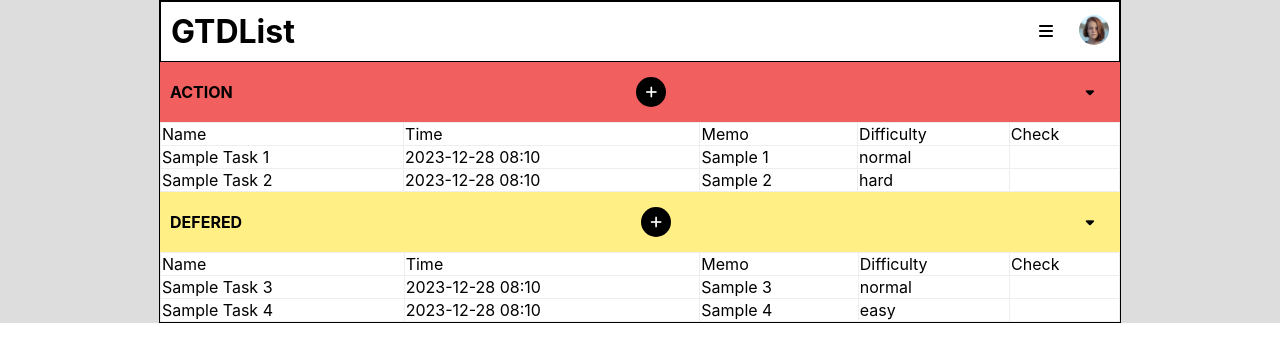
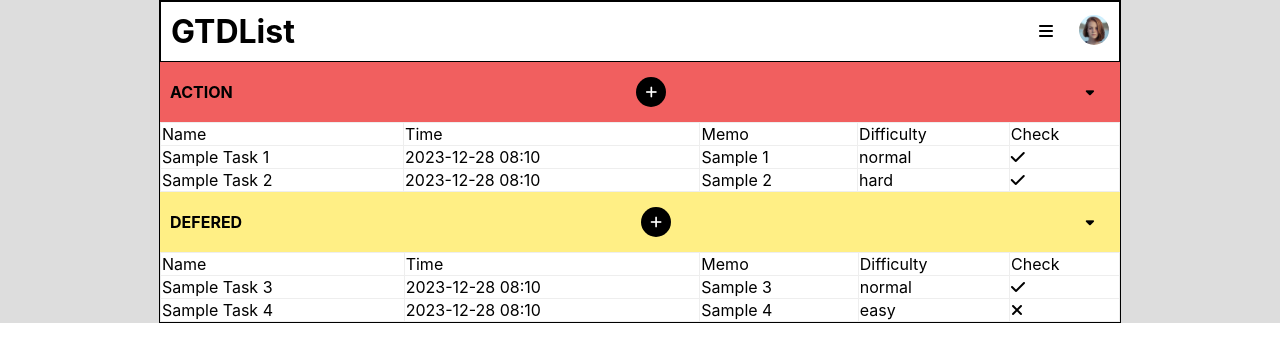
Before and after one commit to heeboy007/GTDList, a React (Create React App) app in the folder gtdlist-web/: page /listview in a window 1280 px wide. Shown: the top 362 px of the page. Built offline with nearby package versions, Linux system fonts and the light colour scheme.

Commit message:
add: now column supports boolean check system

```diff
--- /dev/null
+++ b/gtdlist-web/src/pages/listTaskComponents/CategoryTableInput.css
@@ -0,0 +1,4 @@
+i.myCheck {
+    width: 100%;
+    height: 100%;
+}
--- a/gtdlist-web/src/pages/listTaskComponents/CategoryTableInput.js
+++ b/gtdlist-web/src/pages/listTaskComponents/CategoryTableInput.js
@@ -1,4 +1,6 @@
 import React, { useEffect, useRef } from "react";
+
+import './CategoryTableInput.css';
 
 function CategoryTableInput(props) {
     const row = props.row;
@@ -49,17 +51,10 @@ function CategoryTableInput(props) {
         );
     } else if (props.type === "check") {
         builtInput = (
-            <input
-                type="checkbox"
-                value={cellValue}
-                onChange={(e) => props.onChangeCellValue(e.target.value, row, col)}
-                onBlur={props.onUnFocusCell}
-                onKeyDown={(e) => {
-                    if(e.key === "Enter")
-                        props.onUnFocusCell();
-                }}
-                ref={(ref) => {
-                    inputRef.current = ref;
+            <i
+                className={cellValue ? "myCheck fa-solid fa-check" : "myCheck fa-solid fa-xmark"}
+                onClick={(e) => {
+                    props.onChangeCellValue(!cellValue, row, col)
                 }}
             />
         );
--- a/gtdlist-web/src/pages/listTaskComponents/CategoryTableTask.js
+++ b/gtdlist-web/src/pages/listTaskComponents/CategoryTableTask.js
@@ -14,9 +14,13 @@ function CategoryTableTask(props) {
     return(
         <tr key={row.id}>
             {Object.entries(row).map(([col, cellValue]) => columnSettings[col].displayed ? (
-            <td onClick={() => onChangeEditCell(row, col)}>
+            <td
+                key={`${row.id}-${col}`}
+                onClick={() => onChangeEditCell(row, col)}>
                 {/* 수정하고자 하는 셀과 일치한다면 수정용 input을 대신 렌더링 */}
-                {currentEditCell.rowId === row.id && currentEditCell.colId === col ? (
+                {(currentEditCell.rowId === row.id
+                    && currentEditCell.colId === col)
+                    || col === "check" ? (
                 <CategoryTableInput
                     type={columnSettings[col].type}
                     cellValue={cellValue}
```
